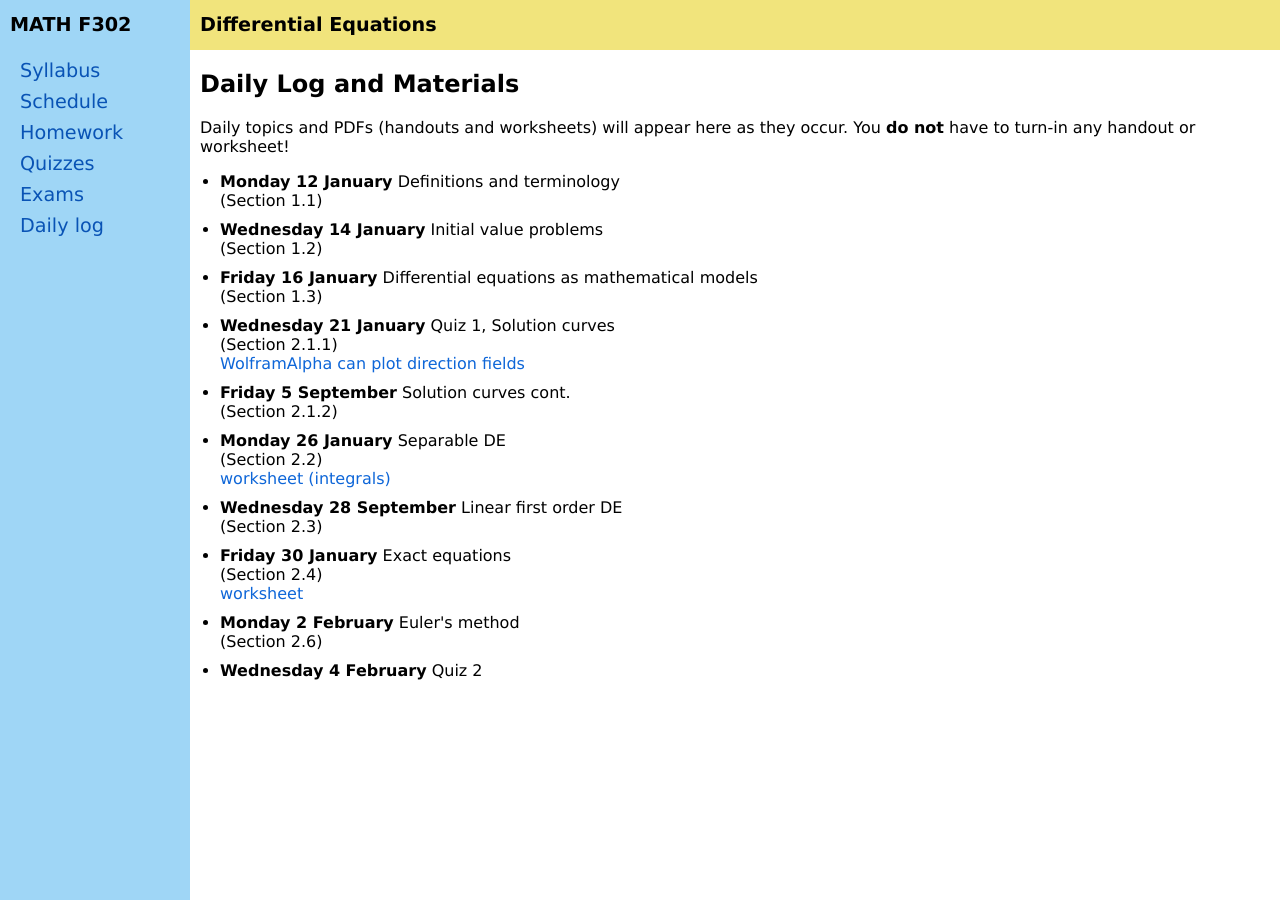
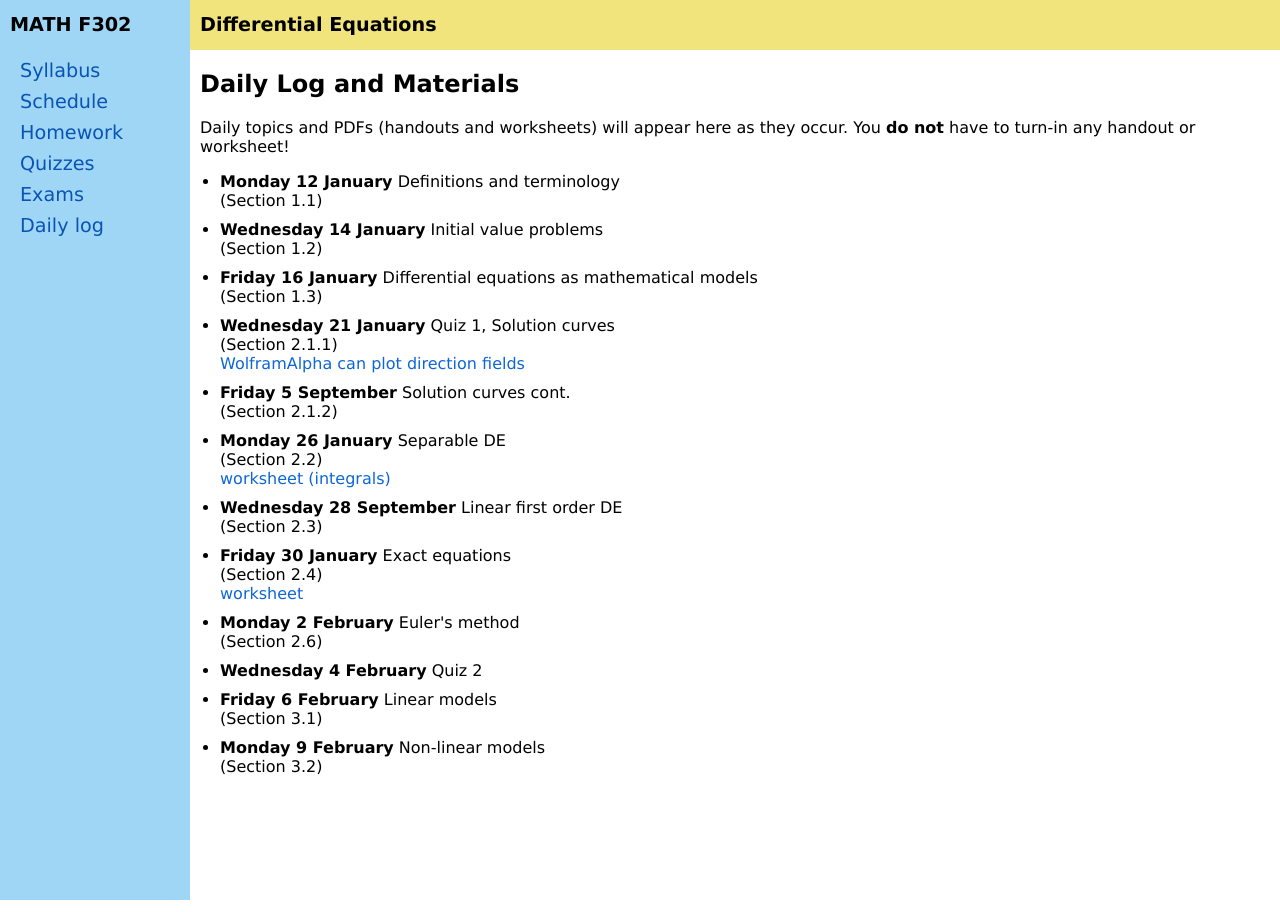
Before and after one commit to blackcurrantpi/ode, a Jekyll site: the page built from daily.md, in a window 1280 px wide. Built offline with Jekyll 4.4.1, drawn with Linux system fonts in a browser that asks for light colours.

Commit message:
upd daily

```diff
--- a/_data/daily.yml
+++ b/_data/daily.yml
@@ -59,13 +59,13 @@ daily:
 - name: Wednesday 4 February
   description: Quiz 2
 
-# - name: Friday 19 September
-#   description: Linear models
-#   chapter: 3.1
+- name: Friday 6 February
+  description: Linear models
+  chapter: 3.1
 
-# - name: Monday 22 September
-#   description: Non-linear models
-#   chapter: 3.2
+- name: Monday 9 February
+  description: Non-linear models
+  chapter: 3.2
 
 # - name: Wednesday 24 September
 #   description: Non-linear models (cont.)
```
Also changed, not shown: 1 other file.
